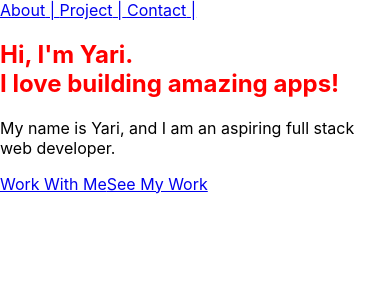
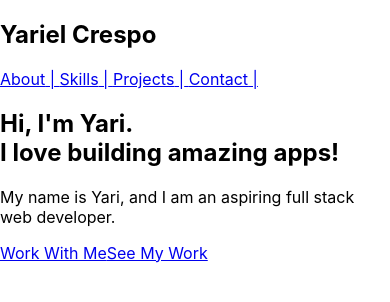
Before and after one commit to FixieGemini/yari-react-portfolio, a React (Create React App) app: page / in a window 390 px wide. Shown: the top 302 px of the page. Built offline with nearby package versions, Linux system fonts and the light colour scheme.

Commit message:
building components

```diff
--- a/src/App.js
+++ b/src/App.js
@@ -3,7 +3,7 @@ import About from "./components/About";
 import Contact from "./components/Contact";
 import Navbar from "./components/Navbar";
 import Projects from "./components/Projects";
-//import Skills from "./components/Skills";
+import Skills from "./components/Skills";
 
 //Components name and order
 export default function App() {
@@ -11,8 +11,9 @@ export default function App() {
     const renderPage =(currentPage)=>{
         switch(currentPage){
             case "About": return <About/>;
-            case "Project": return <Projects/>;
+            case "Projects": return <Projects/>;
             case "Contact": return <Contact/>;
+            case "Skills": return <Skills/>;
             default: return <About/>
         }
     }
--- a/src/components/About.js
+++ b/src/components/About.js
@@ -3,8 +3,11 @@ import React from "react";
 export default function About() {
 
     const introduction ={
-        color: "red"
-    }
+        resize: {
+            height: "66vmin",
+            width: "auto",
+        }
+    };
 
     return (
         <section id="">
--- a/src/components/Navbar.js
+++ b/src/components/Navbar.js
@@ -1,14 +1,19 @@
-
+import React from "react";
 
 export default function Navbar(props) {
-    const tabs = ["About", "Project", "Contact"]
+    const tabs = ["About", "Skills", "Projects", "Contact"]
     return (
-        <>
+        <nav className="navbg d-flex justify-content-around align-items-center text-white text-nowrap">
+            <h2>Yariel Crespo</h2>
+
+        <div>
         {tabs.map(tab =>
 
             <a href={"#"+ tab}
             onClick= {()=>props.setPage(tab)}
             >{tab} |{"      "}</a>)}
-        </>
+        </div>
+
+        </nav>
     )
 }
--- a/src/components/Projects.js
+++ b/src/components/Projects.js
@@ -1,16 +1,11 @@
 //import image from '../assets/'
+import React from "react";
+
 export default function Projects() {
     return (
         <>
 
         <h1>This is the projects page</h1>
-        <ul>
-            <li>Project1</li>
-            {/* <img src={image}/> */}
-            <li>Project1</li>
-            <li>Project1</li>
-            <li>Project1</li>
-        </ul>
 
         </>
     )
--- /dev/null
+++ b/src/components/style.css
@@ -0,0 +1,151 @@
+:root {
+    --menu: #000000;
+    --bckrnd: #1A2238;
+    --footer: #1d2e53;
+    --brdr: #ff3c00;
+    --acnt: #F4DB7D;
+}
+html {
+    background-color: var(--bckrnd);
+    overflow-x: hidden;
+}
+form {
+    width: 300px;
+}
+p {
+    font-size: 3.4vmin;
+    overflow-y: auto;
+}
+
+.name {
+    font-size: 6vmin;
+
+}
+.navi {
+    font-size: 3.2vmin;
+}
+::-webkit-scrollbar {
+    width: 3px;
+    background-color: transparent
+}
+::-webkit-scrollbar-thumb {
+    border-radius: 5px;
+    background-color: var(--brdr);
+}
+/* header */
+.navbg {
+    background-color: var(--menu);
+}
+.menu > li {
+    cursor: pointer;
+}
+.menu > li:hover {
+    text-shadow: whitesmoke 2px 1px 5px;
+}
+.active {
+    border-bottom: 2px solid var(--brdr);
+    text-shadow: var(--brdr) 2px 1px 5px;
+}
+.bgColor{
+    background-color: #1A2238;
+    color: whitesmoke;
+}
+/* footer */
+.footer {
+    position: absolute;
+    width: 100vw;
+    height: 4rem;
+    bottom: 0;
+    background-color: var(--bckrnd);
+    background-image: linear-gradient(var(--bckrnd), #ff3c004f 99%);
+}
+/* assist footer to stay at bottom of page */
+#page-container {
+    position: relative;
+    min-height: 100vh;
+}
+#content-wrap {
+    padding-bottom: 7rem;
+}
+
+/* center vertically */
+.center {
+    height: 75vh;
+}
+
+.contentbg {
+    background-color:  rgba(0, 0, 0, 0.552);
+}
+
+/* when contact form is invalid */
+.invalid {
+    border: 2px solid red;
+}
+.invalid::placeholder {
+    color: red;
+}
+
+.aboutme {
+    margin-top: 25px;
+    display: flex;
+    flex-direction: row-reverse;
+    justify-content: center;
+    align-items: center;
+}
+
+/* portfolio */
+.view {
+    padding: 5px;
+    height: 55px;
+    width: 250px;
+}
+.cover :first-child{
+    margin: 10px 0px -5px 0px ;
+}
+.view :hover {
+    border-radius: 5px;
+    background-color: #1d2e53;
+}
+.cover {
+    border-radius: 5px;
+    position: absolute;
+    height: 185px;
+    width: 250px;
+    background-color: #000000d0;
+}
+
+.hideMe {
+    display: none;
+    background-color: transparent;
+}
+
+.hr {
+    opacity: 1;
+    height: 5px;
+    width: 100%;
+    color: transparent;
+    background-color: #ffffff;
+}
+
+.pointer {
+    cursor: pointer;
+}
+
+/* change at 615px for mobile */
+
+@media screen and (max-width: 610px) {
+    .navbg {
+        flex-direction: column;
+    }
+    .aboutme {
+        flex-direction: column-reverse;
+    }
+    p {
+        border-radius: 5px;
+    }
+    img {
+        border-radius: 5px;
+        margin-bottom: 15px;
+    }
+
+}
--- a/src/index.js
+++ b/src/index.js
@@ -3,6 +3,7 @@ import ReactDOM from 'react-dom/client';
 import './index.css';
 import App from './App';
 import reportWebVitals from './reportWebVitals';
+//import "bootstrap/dist/css/bootstrap.min.css";
 
 const root = ReactDOM.createRoot(document.getElementById('root'));
 root.render(
```
Also changed, not shown: package.json (+5 -2 lines).
